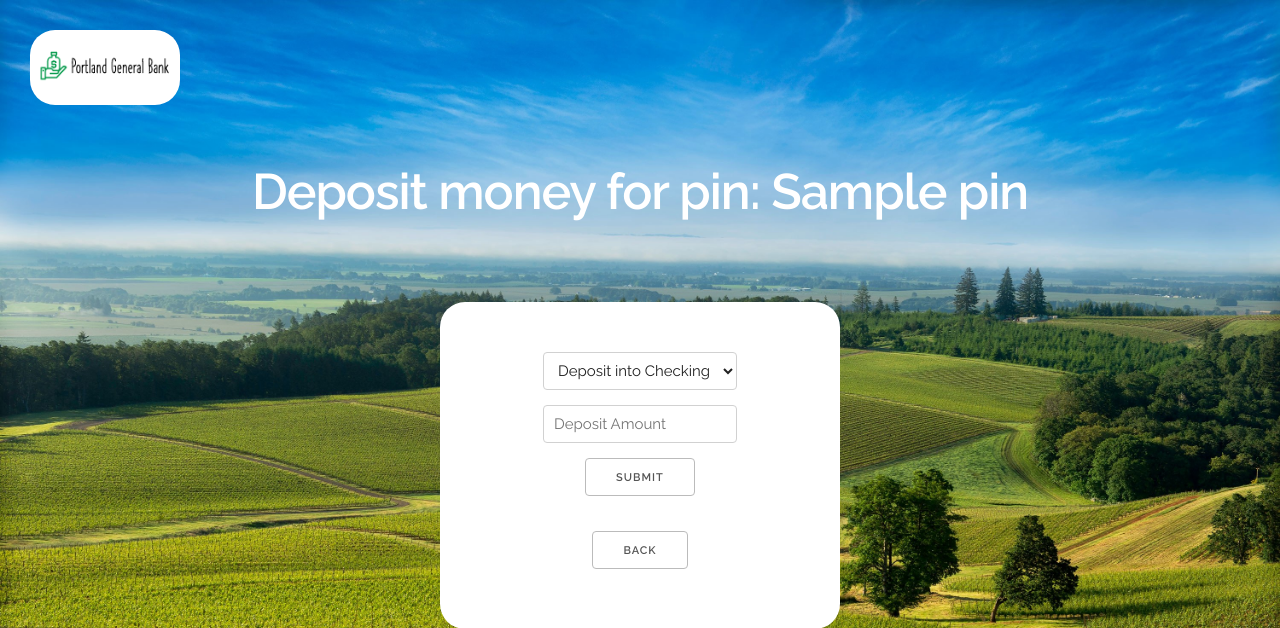
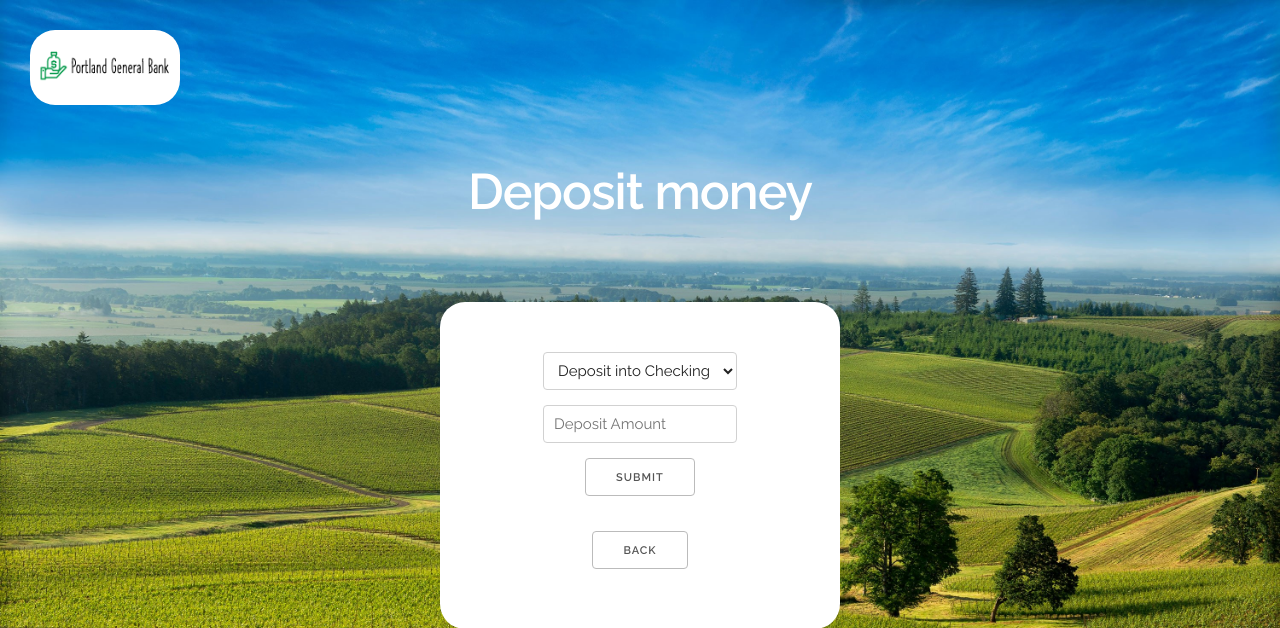
Before and after one commit to DanPilki/TTR_ATM_Project, a Flask app: template templates/deposit.html in a window 1280 px wide. Shown: the top 628 px of the page. Run offline with Flask 2, Linux system fonts and the light colour scheme; the template is opened without the code that fills it: most values are stand-ins (such as "Sample title", 1, 10 or a date in 2020).

Commit message:
update html

```diff
--- a/templates/deposit.html
+++ b/templates/deposit.html
@@ -2,7 +2,7 @@
 {% block content %}
     <div id="centerDiv" class="container">
         <h1>
-            Deposit money for pin: {{ pin }}
+            Deposit money
         </h1>
         <div class="squareBack">
             <form method="POST" action="">
--- a/templates/layout.html
+++ b/templates/layout.html
@@ -71,7 +71,6 @@
             color: white;
             width: 150px;
             height: 75px;
-            display: inline-block;
             position: relative;
         }
     </style>
--- a/templates/transfer.html
+++ b/templates/transfer.html
@@ -7,9 +7,6 @@
         <br>
         <br>
         <div class="squareBack">
-            <p>
-                Transfer money for pin: {{ pin }}
-            </p>
             <p>
                 Amount Left in Checking: ${{ '{0:.2f}'.format(checking) }}
             </p>
```
